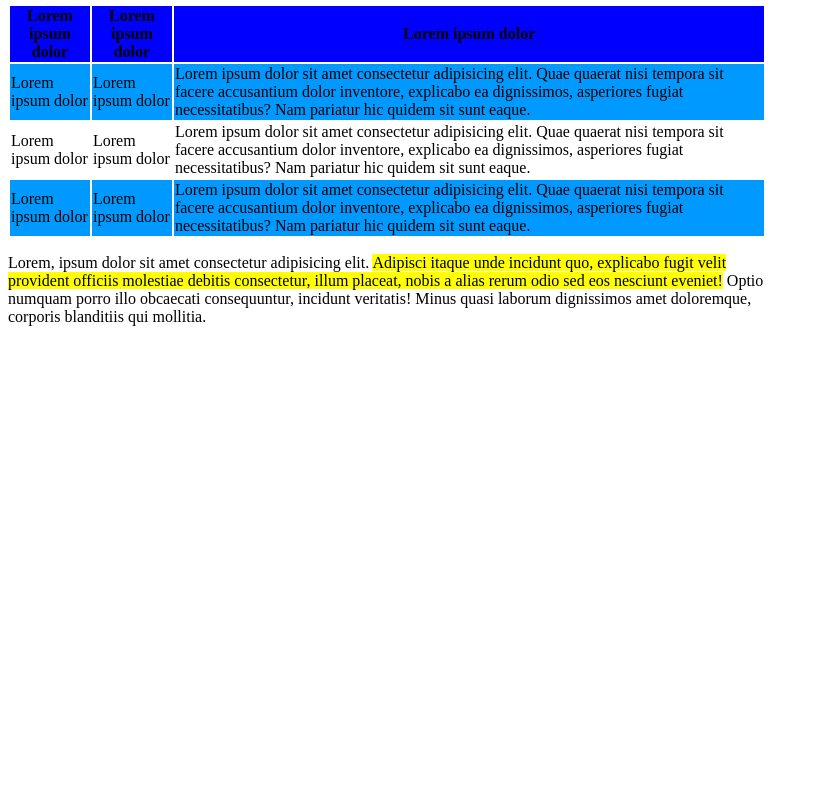
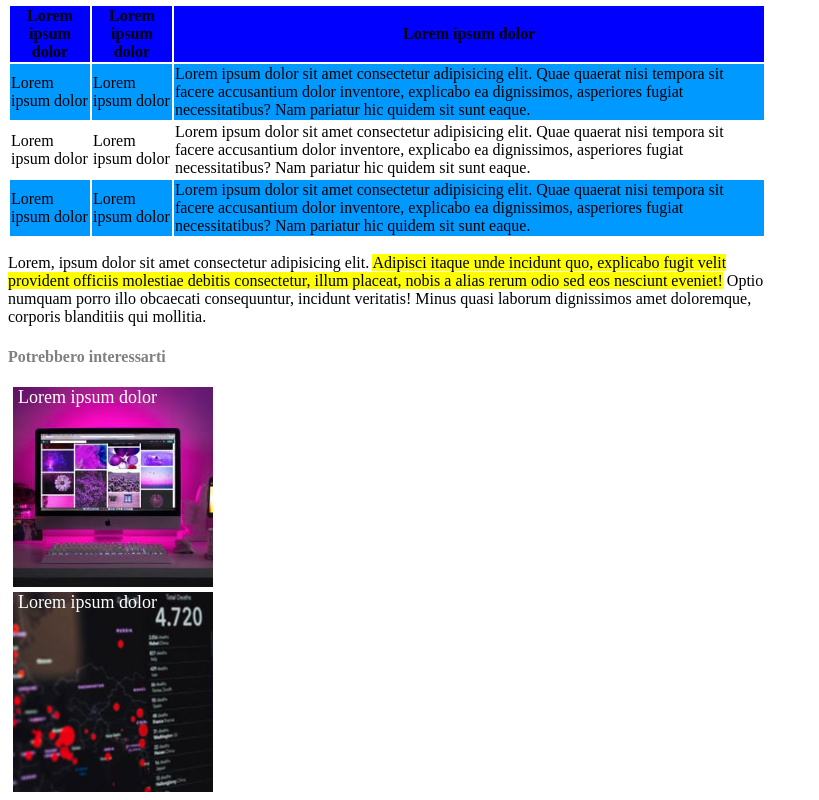
Before and after one commit to Stefano-Para/html-css-booleaner, a plain HTML site: page index.html in a window 1280 px wide. Shown: the part 760-1560 px from the top of the page, without its empty margins (0-819 px from the left). Before the commit the page ends 1102 px from the top, so only its background shows below. Drawn offline with Linux system fonts and the light colour scheme.

```diff
--- a/index.html
+++ b/index.html
@@ -77,6 +77,15 @@
             </p>
         </section>
         <!-- parte finale con link esterni + immagini  -->
+        <section>
+            <h4>Potrebbero interessarti</h4>
+            <div id="imgtesto1">
+                <span class="testoimg">Lorem ipsum dolor</span>
+            </div>
+            <div id="imgtesto2">
+                <span class="testoimg">Lorem ipsum dolor</span>
+            </div>
+        </section>
     </main>
 </body>
 </html>
```
